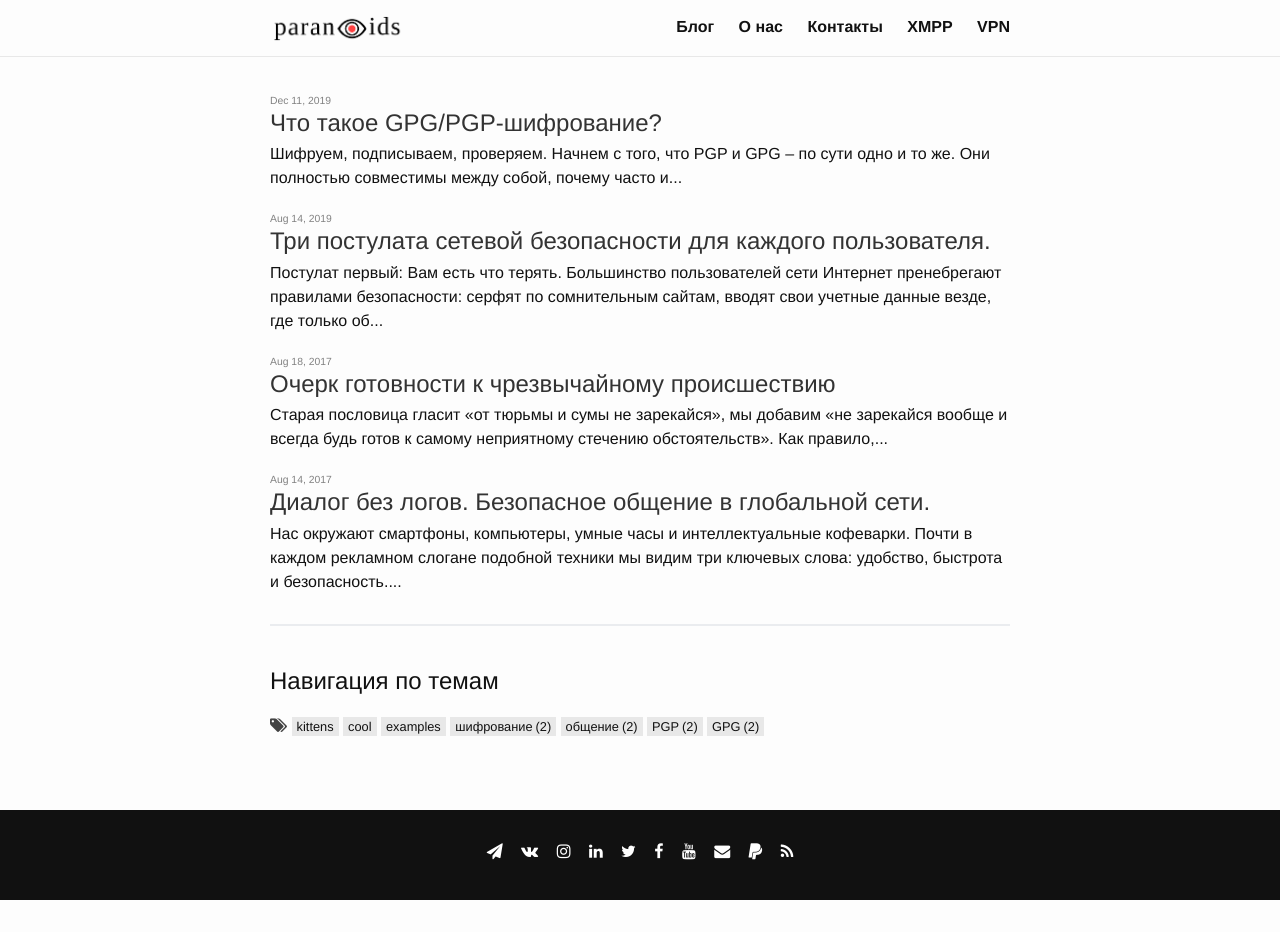
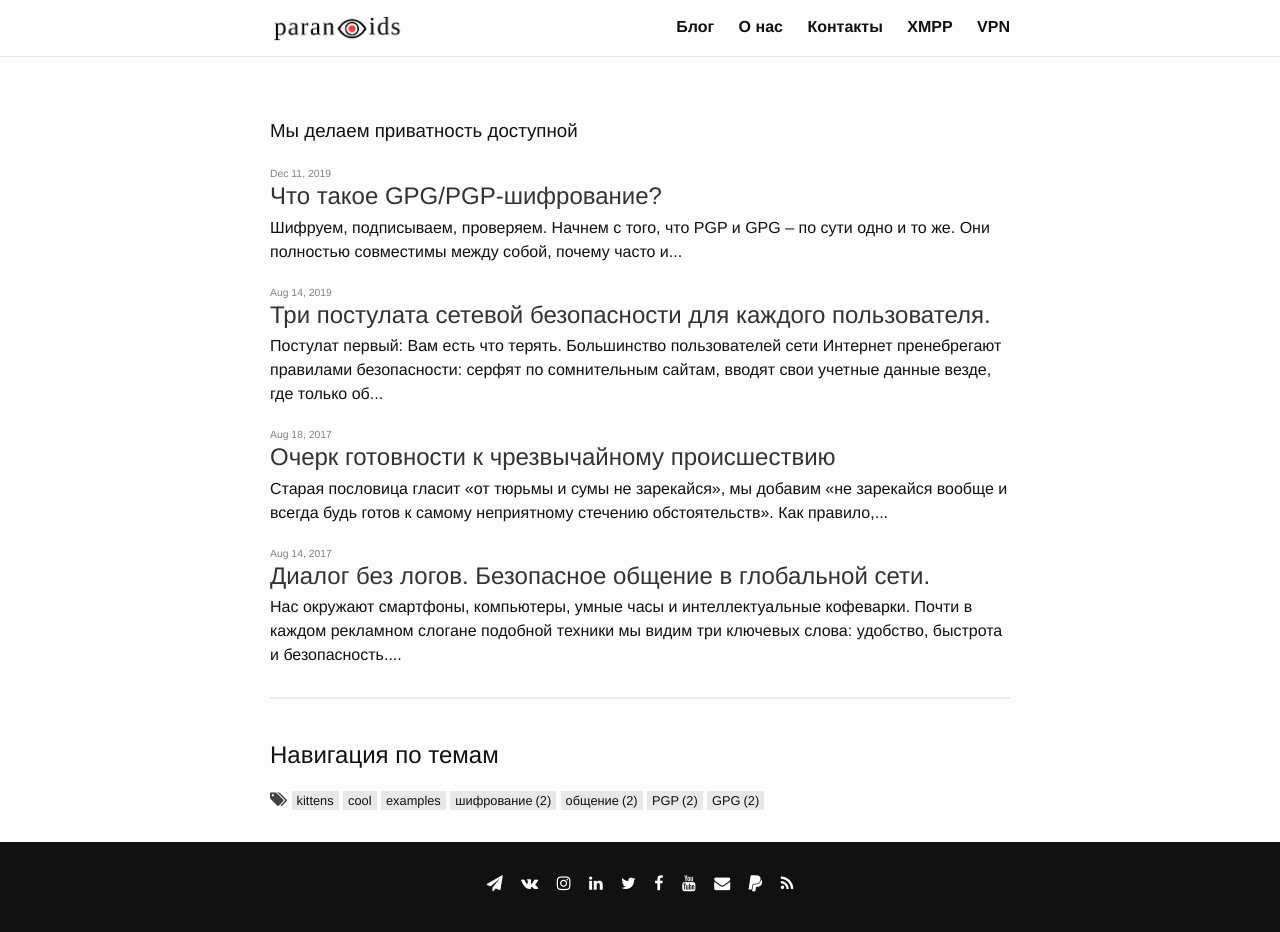
Before and after one commit to 2b7E1n6D0e5R7/2b7E1n6D0e5R7.github.io, a Jekyll site: the page built from index.html, in a window 1280 px wide. Built offline with Jekyll 4.4.1, drawn with Linux system fonts in a browser that asks for light colours; the list of posts is cut into pages by our own code; before the commit the page ends 900 px from its top, so only the background shows below that.

Commit message:
Update blog.html

```diff
--- a/_layouts/blog.html
+++ b/_layouts/blog.html
@@ -1,6 +1,7 @@
 ---
 layout: default
 ---
+<h3>Мы делаем приватность доступной</h3>
 
 <div class="blog">
 
```
